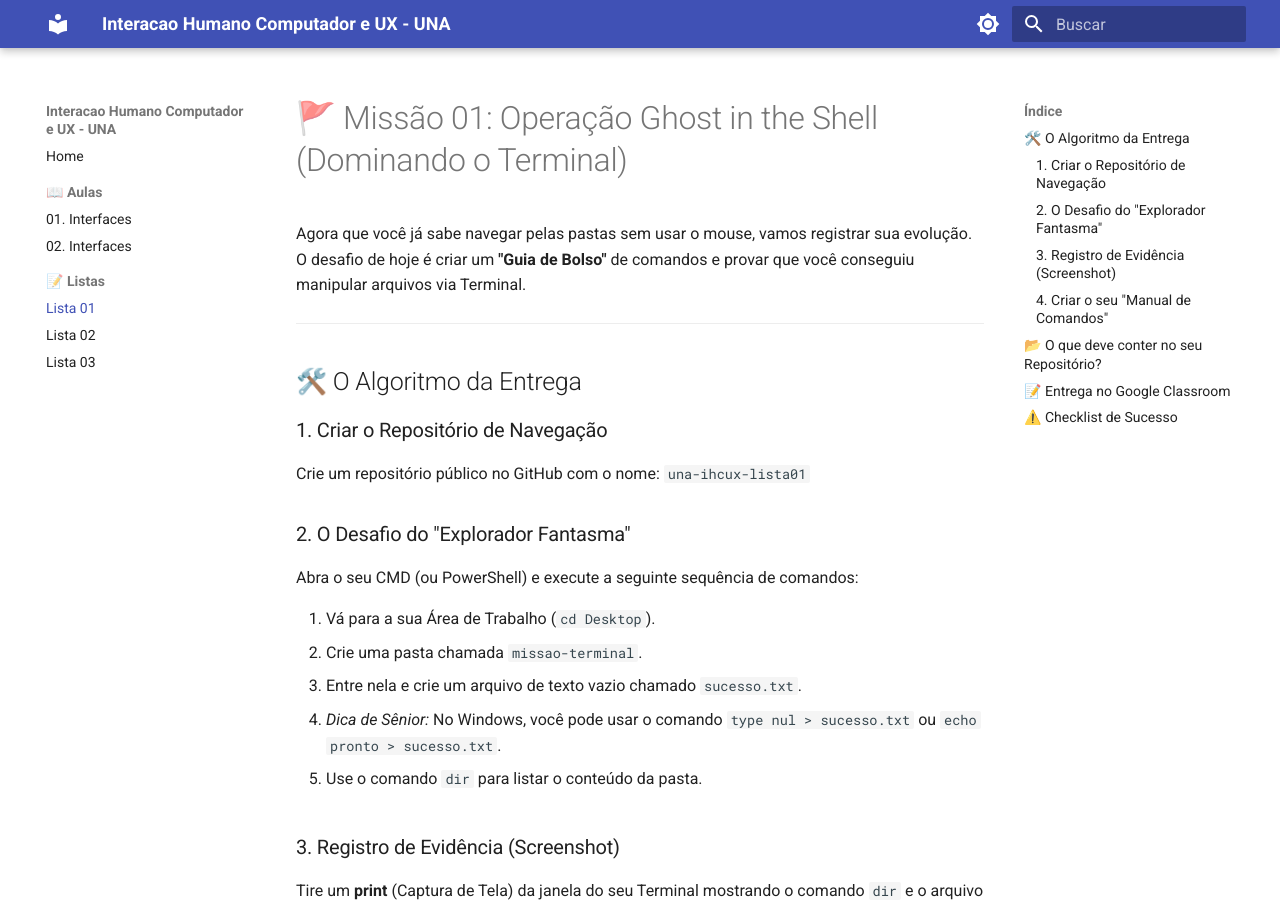
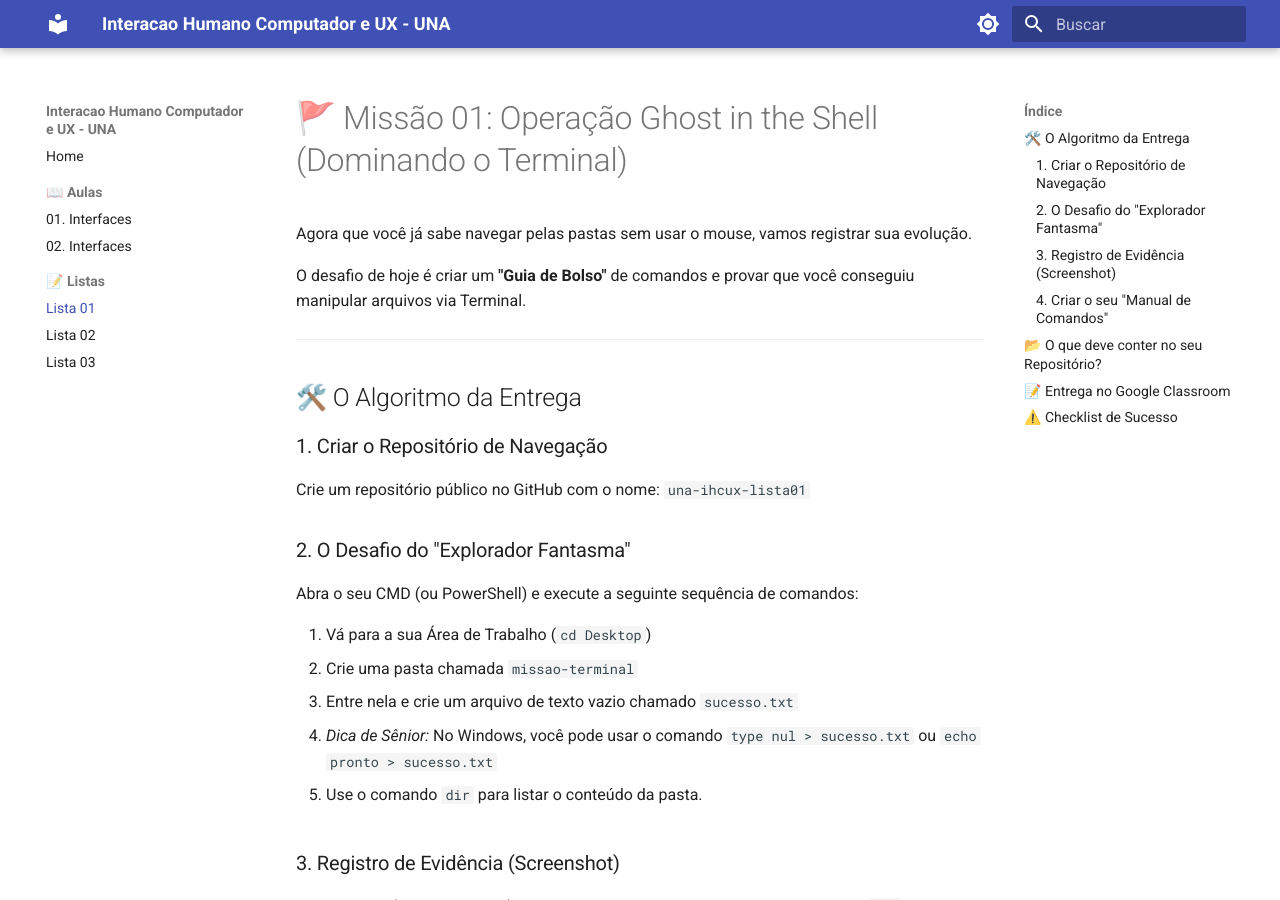
Before and after one commit to danhpaiva/una-ihcux-mkdocs-202601, an MkDocs documentation site: the page built from docs/listas/01-lista.md, in a window 1280 px wide and 900 px high. Built offline with MkDocs 1.6.1 and Material for MkDocs 9.7.7, drawn with Linux system fonts in a browser that asks for light colours; some of the changed text lies outside the part shown.

```diff
--- a/docs/listas/01-lista.md
+++ b/docs/listas/01-lista.md
@@ -1,6 +1,8 @@
 # 🚩 Missão 01: Operação Ghost in the Shell (Dominando o Terminal)
 
-Agora que você já sabe navegar pelas pastas sem usar o mouse, vamos registrar sua evolução. O desafio de hoje é criar um **"Guia de Bolso"** de comandos e provar que você conseguiu manipular arquivos via Terminal.
+Agora que você já sabe navegar pelas pastas sem usar o mouse, vamos registrar sua evolução.
+
+O desafio de hoje é criar um **"Guia de Bolso"** de comandos e provar que você conseguiu manipular arquivos via Terminal.
 
 ---
 
@@ -15,10 +17,10 @@ Crie um repositório público no GitHub com o nome:
 
 Abra o seu CMD (ou PowerShell) e execute a seguinte sequência de comandos:
 
-1. Vá para a sua Área de Trabalho (`cd Desktop`).
-2. Crie uma pasta chamada `missao-terminal`.
-3. Entre nela e crie um arquivo de texto vazio chamado `sucesso.txt`.
-* *Dica de Sênior:* No Windows, você pode usar o comando `type nul > sucesso.txt` ou `echo pronto > sucesso.txt`.
+1. Vá para a sua Área de Trabalho (`cd Desktop`)
+2. Crie uma pasta chamada `missao-terminal`
+3. Entre nela e crie um arquivo de texto vazio chamado `sucesso.txt`
+* *Dica de Sênior:* No Windows, você pode usar o comando `type nul > sucesso.txt` ou `echo pronto > sucesso.txt`
 
 
 4. Use o comando `dir` para listar o conteúdo da pasta.
@@ -71,4 +73,6 @@ Aqui estão os comandos que mais utilizei na aula de Terminal:
 ---
 
 !!! info "Dica Extra"
-Se você quiser impressionar, tente usar o comando `systeminfo` no terminal, copie as informações do seu processador e cole no seu README. Isso mostra que você sabe extrair dados do hardware via software!
+Se você quiser impressionar, tente usar o comando `systeminfo` no terminal, copie as informações do seu processador e cole no seu README.
+
+Isso mostra que você sabe extrair dados do hardware via software!
```
